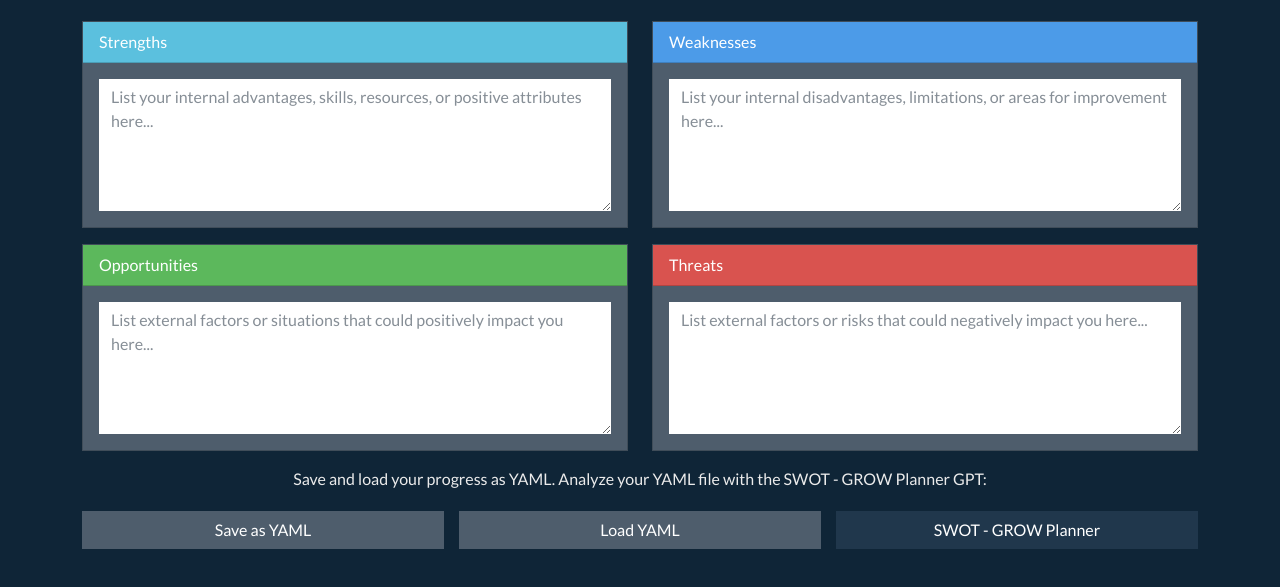
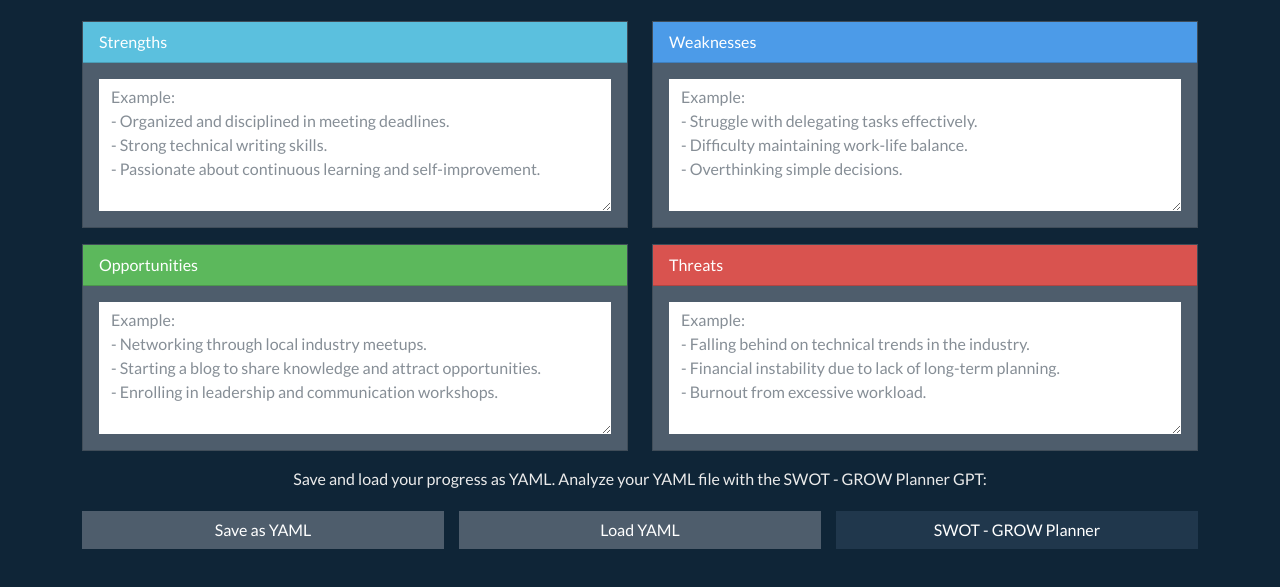
Before and after one commit to jorgesoft/swot-tool, a plain HTML site: page index.html in a window 1280 px wide. Shown: the part 67-654 px from the top of the page. Drawn offline with nearby package versions, Linux system fonts and the light colour scheme.

Commit message:
Update index.html to show examples in the field text

```diff
--- a/index.html
+++ b/index.html
@@ -20,7 +20,10 @@
                 <div class="card">
                     <div class="card-header bg-info text-white">Strengths</div>
                     <div class="card-body">
-                        <textarea id="strengths" class="form-control" rows="5" placeholder="List your internal advantages, skills, resources, or positive attributes here..."></textarea>
+                        <textarea id="strengths" class="form-control" rows="5" placeholder="Example:
+- Organized and disciplined in meeting deadlines.
+- Strong technical writing skills.
+- Passionate about continuous learning and self-improvement."></textarea>
                     </div>
                 </div>
             </div>
@@ -28,7 +31,10 @@
                 <div class="card">
                     <div class="card-header bg-primary text-white">Weaknesses</div>
                     <div class="card-body">
-                        <textarea id="weaknesses" class="form-control" rows="5" placeholder="List your internal disadvantages, limitations, or areas for improvement here..."></textarea>
+                        <textarea id="weaknesses" class="form-control" rows="5" placeholder="Example:
+- Struggle with delegating tasks effectively.
+- Difficulty maintaining work-life balance.
+- Overthinking simple decisions."></textarea>
                     </div>
                 </div>
             </div>
@@ -38,7 +44,10 @@
                 <div class="card">
                     <div class="card-header bg-success text-white">Opportunities</div>
                     <div class="card-body">
-                        <textarea id="opportunities" class="form-control" rows="5" placeholder="List external factors or situations that could positively impact you here..."></textarea>
+                        <textarea id="opportunities" class="form-control" rows="5" placeholder="Example:
+- Networking through local industry meetups.
+- Starting a blog to share knowledge and attract opportunities.
+- Enrolling in leadership and communication workshops."></textarea>
                     </div>
                 </div>
             </div>
@@ -46,7 +55,10 @@
                 <div class="card">
                     <div class="card-header bg-danger text-white">Threats</div>
                     <div class="card-body">
-                        <textarea id="threats" class="form-control" rows="5" placeholder="List external factors or risks that could negatively impact you here..."></textarea>
+                        <textarea id="threats" class="form-control" rows="5" placeholder="Example:
+- Falling behind on technical trends in the industry.
+- Financial instability due to lack of long-term planning.
+- Burnout from excessive workload."></textarea>
                     </div>
                 </div>
             </div>
```
